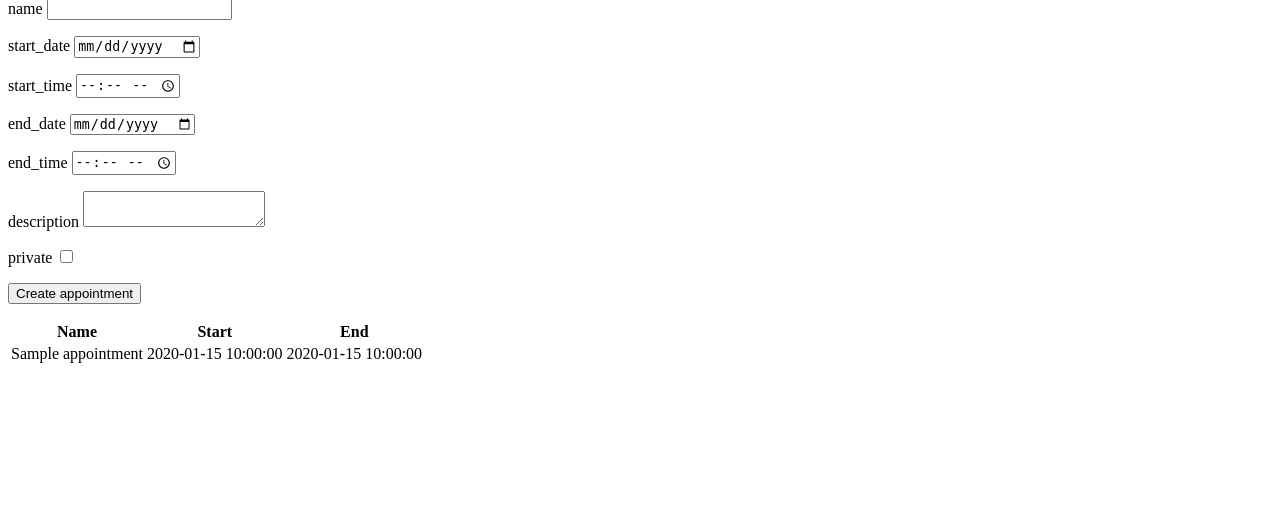
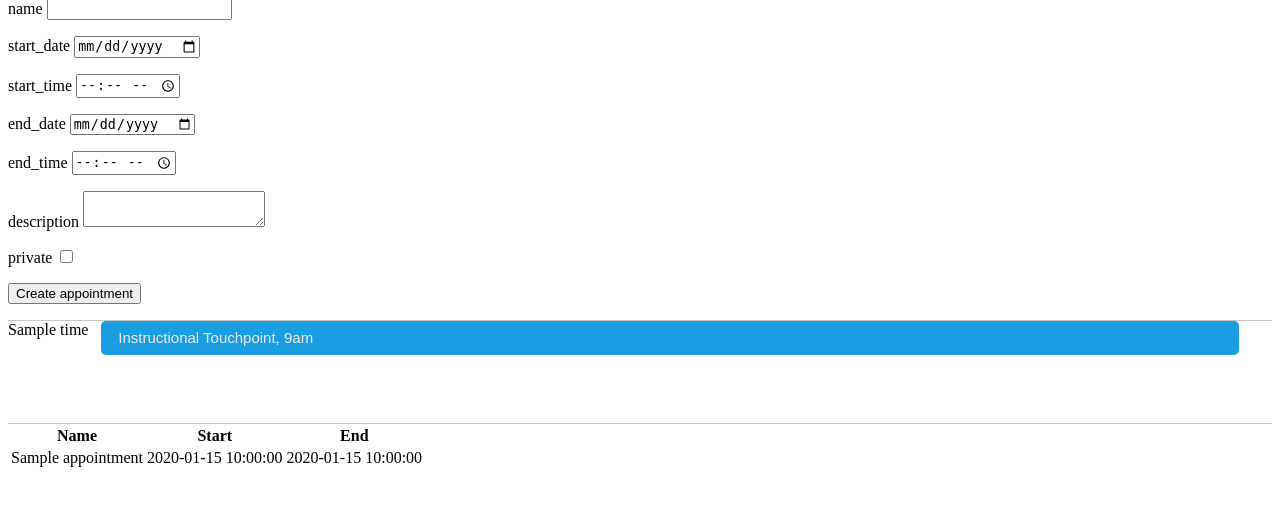
Before and after one commit to alexiswest98/Calendar-Me-Python-LP, a Flask app: template app/templates/main.html in a window 1280 px wide. Shown: the part 152-658 px from the top of the page. Run offline with Flask 2, Linux system fonts and the light colour scheme; the template is opened without the code that fills it: values that come from a table or form of the project are taken from there, most other values are stand-ins (such as "Sample title", 1, 10 or a date in 2020).

Commit message:
added styling for calendar

```diff
--- /dev/null
+++ b/app/static/styles/calendar.css
@@ -0,0 +1,49 @@
+
+
+.whole-table {
+    display: flex;
+    flex-direction: column;
+    border-top: 1px rgb(201, 199, 199) solid;;
+}
+
+.whole-table > div {
+    display: flex;
+    height: 8vw;
+    border-bottom: 1px rgb(201, 199, 199) solid;
+
+}
+
+.time {
+    border-right: 1px rgb(201, 199, 199) solid;
+    width: 7vw;
+    margin-top: -1.2vw;
+    margin-right: -1vw;
+}
+
+.time > div {
+    background-color: rgb(255, 255, 255);
+    width: 70%;
+    padding-left: 1vw;
+    color: rgb(119, 118, 118);
+    font-family: sans-serif;
+    font-size: small;
+}
+
+.appt-cont {
+    display: flex;
+    flex-direction: column;
+    width: 90%;
+    margin-left: 1vw;
+}
+
+.appt {
+    color: rgb(239, 235, 235);
+    border-radius: 5px;
+    padding-top: 0.75%;
+    padding-bottom: 0.75%;
+    padding-left: 1.5%;
+    background-color: #1b9de2;
+    font-family: sans-serif;
+    font-size: 15px;
+
+}
--- a/app/templates/main.html
+++ b/app/templates/main.html
@@ -6,6 +6,7 @@
     <meta http-equiv="X-UA-Compatible" content="IE=edge">
     <meta name="viewport" content="width=device-width, initial-scale=1.0">
     <title>Document</title>
+    <link rel="stylesheet" href="/static/styles/calendar.css">
 </head>
 
 <body>
@@ -28,13 +29,28 @@
     <div>
         <!-- {{ form.end_date.label }} {{ form.end_date }} -->
         {% if form.end_date.errors %}
-          <ul class="errors">
+        <ul class="errors">
             {% for error in form.end_date.errors %}
-              <li>{{ error }}</li>
-              {% endfor %}
-          </ul>
+            <li>{{ error }}</li>
+            {% endfor %}
+        </ul>
         {% endif %}
-      </div>
+    </div>
+
+    <div class="whole-table">
+        {% for time in times %}
+        <div>
+            <div class="{{time[0]}}">
+                <div>{{time[1]}}</div>
+            </div>
+            <div class="appt-cont">
+                <div class="appt">
+                    Instructional Touchpoint, 9am
+                </div>
+            </div>
+        </div>
+        {% endfor %}
+    </div>
 
 
     <table>
```
Also changed, not shown: app/routes.py (+15 -2 lines), dev.db.
